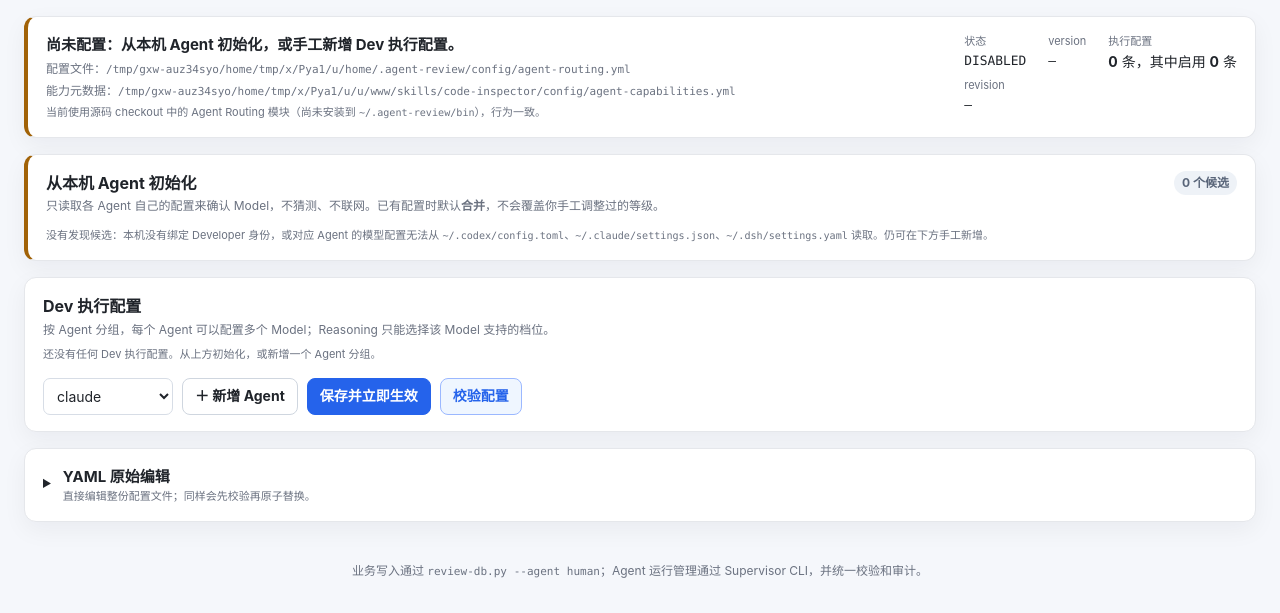
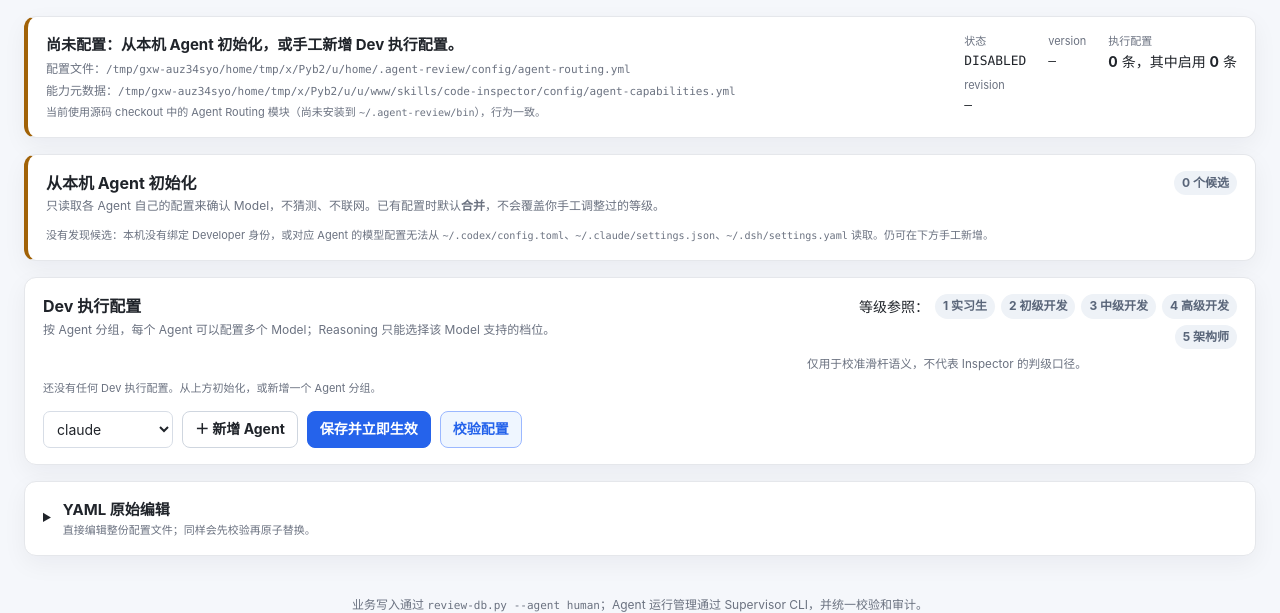
Before and after one commit to qq409451388/poethan-skills-public, a Flask app: page /routing in a window 1280 px wide. Shown: the part 180-793 px from the top of the page. Before the commit the page ends 758 px from the top, so only its background shows below. Run offline with Flask 3, Linux system fonts and the light colour scheme; data that the repository does not hold is empty.

Commit message:
同步 from poethan-skills 私有仓库

```diff
--- a/apps/code-inspector-webtool/app.py
+++ b/apps/code-inspector-webtool/app.py
@@ -999,6 +999,7 @@ def issue_detail(issue_key: str):
         runtime_threads=runtime_threads, runtime_events=runtime_events,
         ai_summary=ai_summary,
         assignment_profiles=routing.candidate_profiles(issue.get("difficulty")),
+        level_roles=routing.LEVEL_ROLES,
     )
 
 
@@ -1582,7 +1583,10 @@ def _routing_page_context(status: dict, seed_preview: dict | None = None, **extr
     try:
         capabilities_payload = routing.capabilities_json()
     except Exception:  # noqa: BLE001
-        capabilities_payload = '{"capabilities": {}, "fallbackReasonings": []}'
+        capabilities_payload = json.dumps(
+            {"capabilities": {}, "fallbackReasonings": [], "levelRoles": routing.LEVEL_ROLES},
+            ensure_ascii=False,
+        )
     config_path = routing.routing_config_path()
     try:
         groups = routing.profile_groups(status)
@@ -1596,6 +1600,7 @@ def _routing_page_context(status: dict, seed_preview: dict | None = None, **extr
         "discovery_error": discovery_error,
         "seed_preview": seed_preview,
         "capabilities_payload": capabilities_payload,
+        "level_roles": routing.LEVEL_ROLES,
         "config_exists": config_path.exists(),
         "profile_groups": groups,
         **extra,
--- a/apps/code-inspector-webtool/routing.py
+++ b/apps/code-inspector-webtool/routing.py
@@ -260,13 +260,26 @@ def profiles_from_form(form) -> list[dict[str, Any]]:
     return profiles
 
 
+# 等级 → 角色称谓：纯展示，帮助人工校准滑杆语义。
+# 不进入 Inspector 的 difficulty_guide（模型侧只描述任务难度，不感知执行者），
+# 也不参与 Router 的 `enabled and level >= difficulty` 筛选。
+LEVEL_ROLES = {
+    1: "实习生",
+    2: "初级开发",
+    3: "中级开发",
+    4: "高级开发",
+    5: "架构师",
+}
+
+
 def capabilities_json() -> str:
-    """供前端按 Model 联动 Reasoning 使用的能力表。"""
+    """供前端按 Model 联动 Reasoning 使用的能力表，附带等级角色称谓。"""
     module = load_routing_module()
     return json.dumps(
         {
             "capabilities": load_capabilities(),
             "fallbackReasonings": list(module.FALLBACK_REASONING),
+            "levelRoles": LEVEL_ROLES,
         },
         ensure_ascii=False,
     )
--- a/apps/code-inspector-webtool/static/routing.js
+++ b/apps/code-inspector-webtool/static/routing.js
@@ -15,6 +15,7 @@
   }
   const capabilities = payload.capabilities || {};
   const fallbackReasonings = payload.fallbackReasonings || [];
+  const levelRoles = payload.levelRoles || {};
 
   const emptyNote = document.getElementById('routing-empty-note');
 
@@ -52,8 +53,10 @@
   function syncSlider(row) {
     const range = row.querySelector('[data-level-range]');
     const output = row.querySelector('[data-level-output]');
+    const role = row.querySelector('[data-level-role]');
     if (!range) return;
     if (output) output.textContent = range.value;
+    if (role) role.textContent = levelRoles[range.value] || '';
     const min = Number(range.min) || 1;
     const max = Number(range.max) || 5;
     const percent = ((Number(range.value) - min) / Math.max(max - min, 1)) * 100;
--- a/apps/code-inspector-webtool/static/style.css
+++ b/apps/code-inspector-webtool/static/style.css
@@ -569,7 +569,7 @@ tbody tr:last-child td { border-bottom: 0; }
 /* 等级滑杆：离散 1..5，填充比例由 --routing-level-percent 控制 */
 .routing-level-cell { min-width: 168px; }
 .routing-level-cell input[type="range"] {
-  width: 132px; height: 22px; margin: 0; padding: 0; vertical-align: middle;
+  display: block; width: 132px; height: 22px; margin: 0; padding: 0; vertical-align: middle;
   background: transparent; cursor: pointer; -webkit-appearance: none; appearance: none;
 }
 .routing-level-cell input[type="range"]::-webkit-slider-runnable-track {
@@ -587,8 +587,12 @@ tbody tr:last-child td { border-bottom: 0; }
   width: 14px; height: 14px; border: 0; border-radius: 50%;
   background: #fff; box-shadow: 0 0 0 2px var(--blue);
 }
-.routing-level-cell output { display: inline-block; min-width: 46px; margin-left: 9px; color: var(--blue); font-weight: 750; font-size: 12px; vertical-align: middle; }
+.routing-level-cell output { display: inline-block; min-width: 46px; color: var(--blue); font-weight: 750; font-size: 12px; vertical-align: middle; }
 .routing-level-cell output::before { content: "Lv "; color: var(--muted); font-weight: 600; }
+/* 等级角色称谓：纯展示，帮助人工校准滑杆语义 */
+.routing-level-cell .routing-level-role { display: inline-block; margin-left: 6px; color: var(--muted); font-weight: 600; font-size: 12px; vertical-align: middle; }
+.routing-level-legend { display: flex; flex-wrap: wrap; align-items: center; justify-content: flex-end; gap: 6px; margin: 0; max-width: 430px; }
+.routing-level-legend small { flex-basis: 100%; color: var(--muted); }
 #routing-new-agent { width: auto; min-width: 130px; }
 .routing-page .routing-actions form { display: inline-flex; }
 
--- a/apps/code-inspector-webtool/templates/issue_detail.html
+++ b/apps/code-inspector-webtool/templates/issue_detail.html
@@ -256,8 +256,9 @@
 
     {% if issue.difficulty is not none %}
     <details class="panel difficulty-panel collapsible-panel" data-live-region="issue-difficulty">
-      <summary><span><strong>任务困难程度</strong><small>由 Inspector 给出的抽象难度，不含任何具体模型判断。</small></span><span class="badge badge-blue">difficulty = {{ issue.difficulty }}</span></summary>
+      <summary><span><strong>任务困难程度</strong><small>由 Inspector 给出的抽象难度，不含任何具体模型判断。</small></span><span class="badge badge-blue">difficulty = {{ issue.difficulty }}{% if level_roles.get(issue.difficulty) %} · {{ level_roles[issue.difficulty] }}{% endif %}</span></summary>
       <div class="collapsible-panel-body">
+      {% if level_roles.get(issue.difficulty) %}<p class="form-note">难度 {{ issue.difficulty }} 的角色参照为 <strong>{{ level_roles[issue.difficulty] }}</strong>，仅用于人工校准滑杆语义，不代表 Inspector 的判级口径，也不参与执行者筛选。</p>{% endif %}
       {% if issue.difficulty_reason %}<ul class="value-list">{% for reason in issue.difficulty_reason %}<li>{{ reason }}</li>{% endfor %}</ul>{% endif %}
 
       {% if issue.assignment %}
--- a/apps/code-inspector-webtool/templates/routing.html
+++ b/apps/code-inspector-webtool/templates/routing.html
@@ -99,6 +99,10 @@
 <section class="panel" data-live-region="routing-table">
   <div class="section-head">
     <div><h2>Dev 执行配置</h2><p class="section-sub">按 Agent 分组，每个 Agent 可以配置多个 Model；Reasoning 只能选择该 Model 支持的档位。</p></div>
+    <p class="routing-level-legend">
+      等级参照：{% for level, role in level_roles.items() %}<span class="badge badge-neutral">{{ level }} {{ role }}</span>{% endfor %}
+      <small>仅用于校准滑杆语义，不代表 Inspector 的判级口径。</small>
+    </p>
   </div>
   <form method="post" action="{{ url_for('routing_save') }}" id="routing-rows-form">
     <input type="hidden" name="mode" value="rows">
@@ -130,6 +134,7 @@
                 <td class="routing-level-cell">
                   <input type="range" name="p{{ row.index }}_level" value="{{ row.profile.level }}" min="{{ (status.levelScale or [1,2,3,4,5])[0] }}" max="{{ (status.levelScale or [1,2,3,4,5])[-1] }}" step="1" data-level-range aria-label="level">
                   <output data-level-output>{{ row.profile.level }}</output>
+                  <span class="routing-level-role" data-level-role>{{ level_roles.get(row.profile.level, '') }}</span>
                 </td>
                 <td class="routing-enabled-cell"><input type="checkbox" name="p{{ row.index }}_enabled" value="1" {% if row.profile.enabled %}checked{% endif %} aria-label="enabled"></td>
                 <td><button type="button" class="btn btn-small btn-danger-outline" data-remove-row>删除</button></td>
@@ -179,6 +184,7 @@
     <td class="routing-level-cell">
       <input type="range" data-field="level" min="1" max="5" step="1" value="3" data-level-range aria-label="level">
       <output data-level-output>3</output>
+      <span class="routing-level-role" data-level-role></span>
     </td>
     <td class="routing-enabled-cell"><input type="checkbox" data-field="enabled" value="1" checked aria-label="enabled"></td>
     <td><button type="button" class="btn btn-small btn-danger-outline" data-remove-row>删除</button></td>
--- a/scripts/code-inspector-installer/runtime/reviewctl.py
+++ b/scripts/code-inspector-installer/runtime/reviewctl.py
@@ -318,7 +318,7 @@ _ISSUE_ITEM_SCHEMA = {
         "local_terms": {"type": "object"},
         "evidence": {"type": "array", "items": _CODE_REFERENCE_ITEM},
         "dedupe_key": {"type": "string", "minLength": 1},
-        "difficulty": {"type": "integer", "minimum": 1},
+        "difficulty": {"type": "integer", "minimum": 1, "maximum": 5},
         "difficulty_reason": {"type": "array", "items": {"type": "string"}},
         "remediation_benefit": {"type": "string", "enum": BENEFITS},
         "remediation_cost": {"type": "string", "enum": COSTS},
--- a/skills/code-inspector/agents/agent-roles.json
+++ b/skills/code-inspector/agents/agent-roles.json
@@ -186,7 +186,7 @@
         "将人工问题整理为可快速决策的事实、选项、风险和推荐",
         "执行最终验证并确认问题",
         "审核问题候选",
-        "为每个 Issue 输出抽象 difficulty（1 起正整数）和可选解释要点，供本机 Model Router 计算推荐执行配置"
+        "为每个 Issue 输出抽象 difficulty（1–5 的整数，5 为上限）和可选解释要点，供本机 Model Router 计算推荐执行配置"
       ],
       "prohibited": [
         "implementation-submit",
@@ -203,7 +203,8 @@
         "以普通不确定性或省事为由升级 Human",
         "modify-business-code",
         "direct-sql",
-        "在 difficulty 或 Issue 中写入具体模型名称与模型能力映射"
+        "在 difficulty 或 Issue 中写入具体模型名称与模型能力映射",
+        "在 difficulty_reason 或 Issue 正文写入执行者等级、职称或“该派谁做”"
       ]
     },
     "human": {
```
Also changed, not shown: skills/code-inspector/references/report-schema.yaml (+12 -1 lines), skills/code-inspector/references/role-workflows.md (+1 -1 lines), tests/test_code_inspector_installer.py (+3 -0 lines), skills/code-inspector/README.md.
